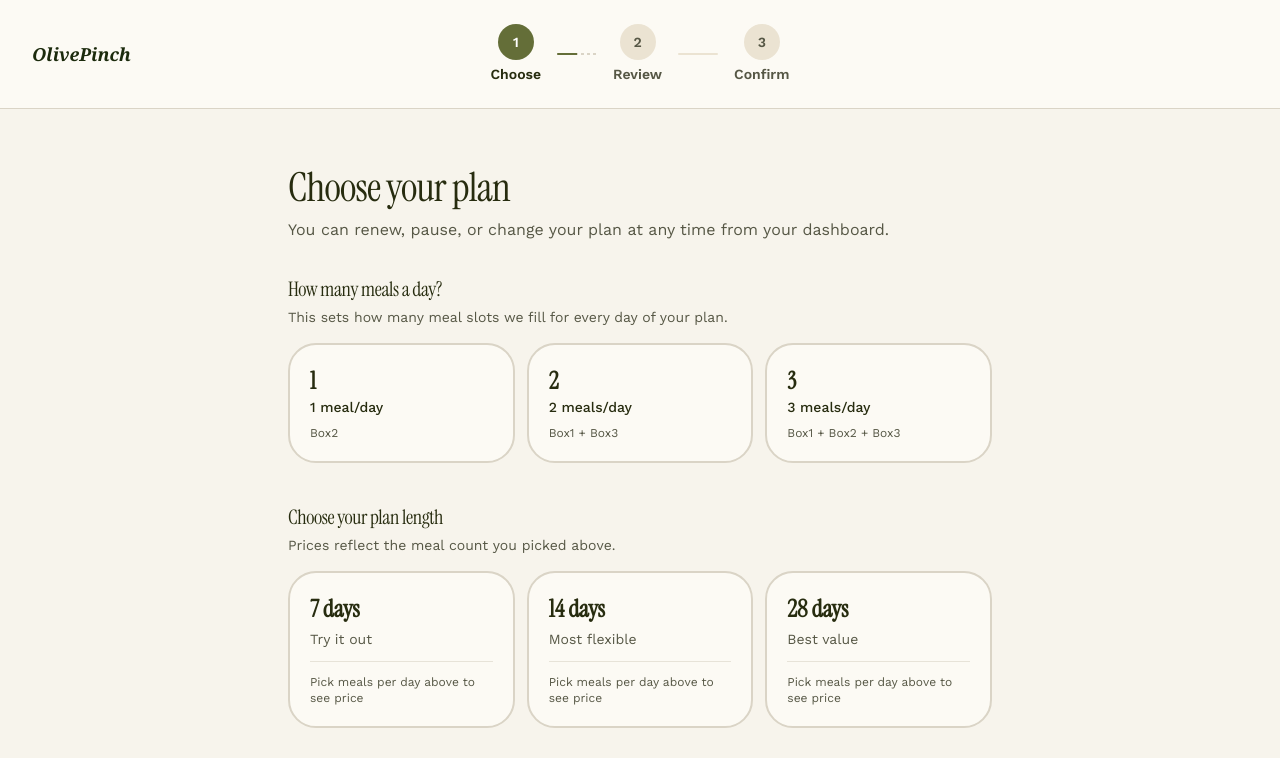
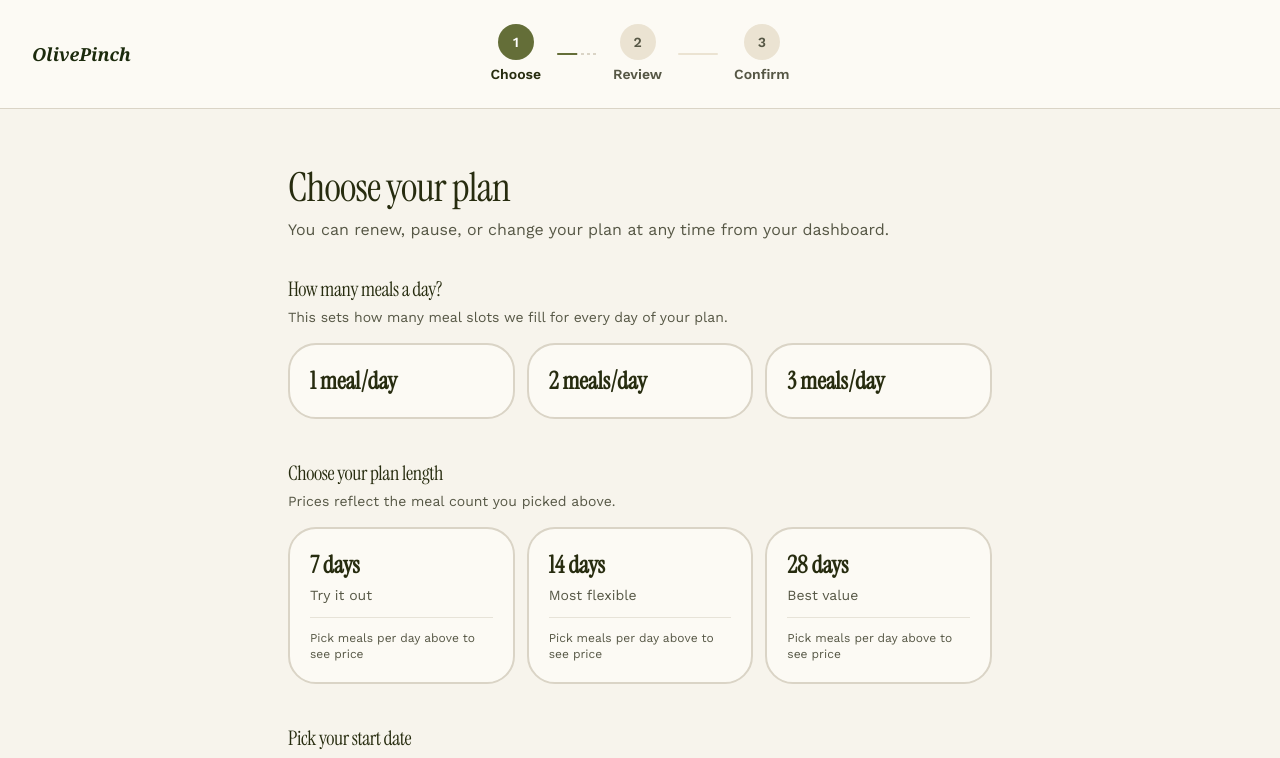
Before and after one commit to vickyraju/olivepinch, a React (Vite) app: page /subscribe/plan in a window 1280 px wide. Shown: the top 758 px of the page. Built offline with nearby package versions, Linux system fonts and the light colour scheme; no server answers.

Commit message:
Simplify meals-per-day cards to a single large label
Drop the standalone digit and box-slot text, showing just "N meal(s)/day" at the size the digit used to be.

```diff
--- a/src/pages/subscribe/plan.tsx
+++ b/src/pages/subscribe/plan.tsx
@@ -12,10 +12,10 @@ const DURATIONS: { value: PlanDuration; label: string; hint: string }[] = [
   { value: 28, label: "28 days", hint: "Best value" },
 ]
 
-const MEALS_OPTIONS: { value: MealsPerDay; label: string; slots: string }[] = [
-  { value: 1, label: "1 meal", slots: "Box2" },
-  { value: 2, label: "2 meals", slots: "Box1 + Box3" },
-  { value: 3, label: "3 meals", slots: "Box1 + Box2 + Box3" },
+const MEALS_OPTIONS: { value: MealsPerDay; label: string }[] = [
+  { value: 1, label: "1 meal" },
+  { value: 2, label: "2 meals" },
+  { value: 3, label: "3 meals" },
 ]
 
 function minStartDate(): Date {
@@ -59,9 +59,7 @@ function Plan() {
                 active ? "border-olive-600 bg-olive-50" : "border-border bg-surface hover:border-olive-300"
               )}
             >
-              <div className="font-display text-2xl font-bold text-ink">{opt.value}</div>
-              <div className="text-sm font-medium text-ink">{opt.label}/day</div>
-              <div className="text-xs text-ink-muted mt-2">{opt.slots}</div>
+              <div className="font-display text-2xl font-bold text-ink">{opt.label}/day</div>
             </button>
           )
         })}
```
